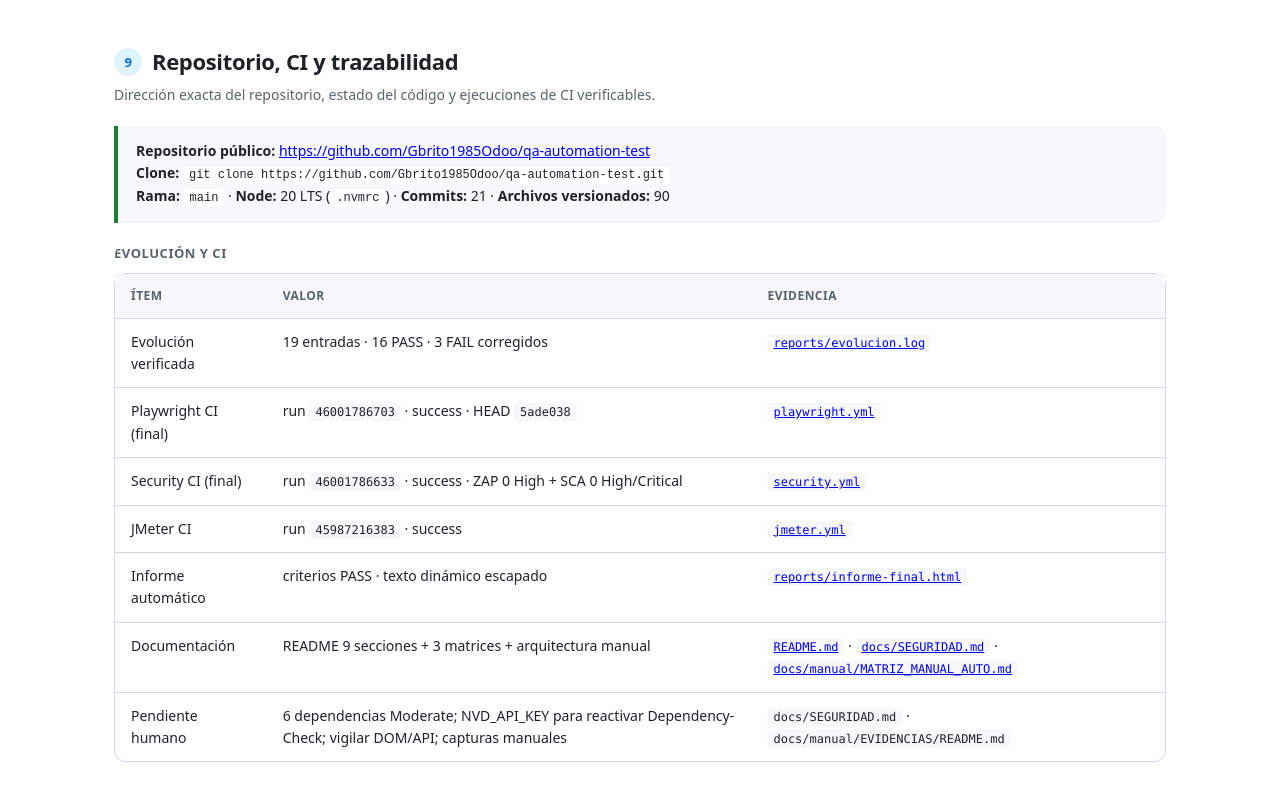
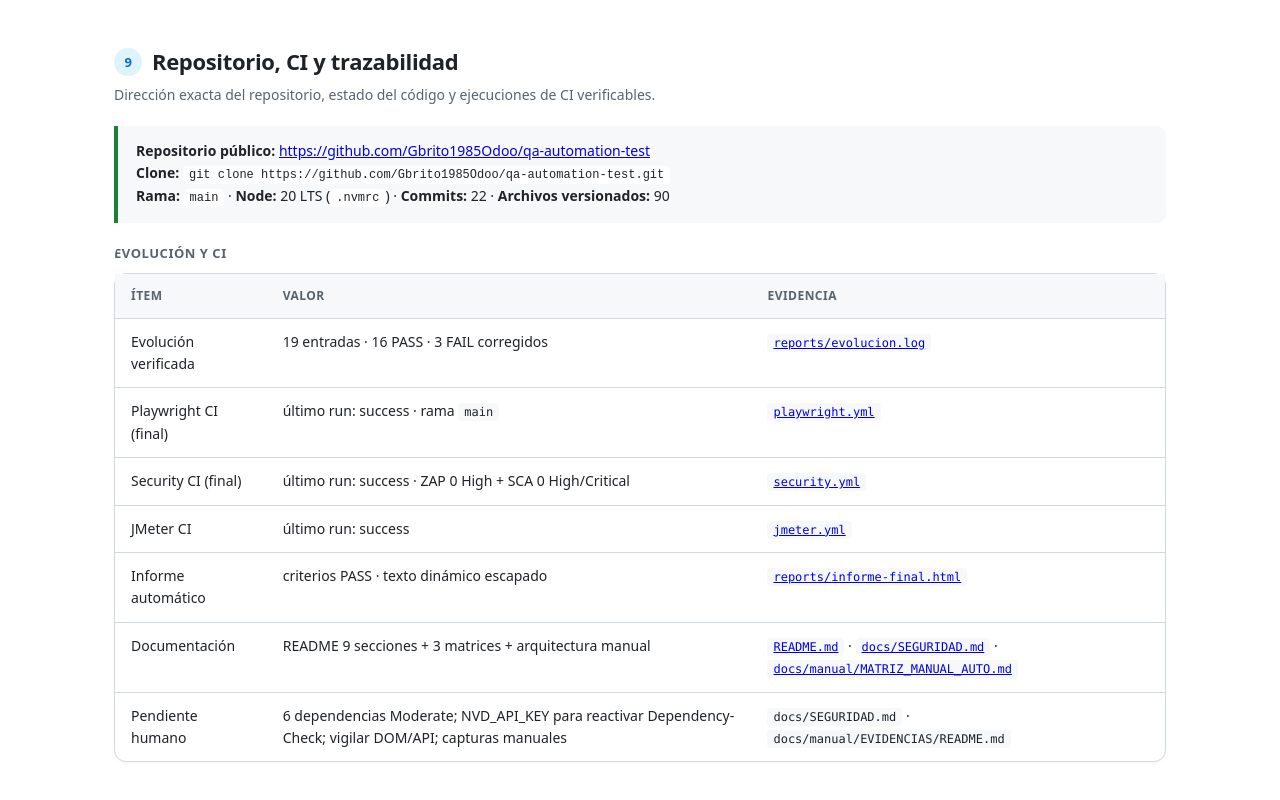
Before and after one commit to Gbrito1985Odoo/qa-automation-test, a website: page informe-resultados.html in a window 1280 px wide. Shown: the part 4297-5097 px from the top of the page. Drawn offline with Linux system fonts and the light colour scheme.

Commit message:
docs(informes): CI sin IDs obsoletos y cifras finales

```diff
--- a/informe-resultados.html
+++ b/informe-resultados.html
@@ -644,7 +644,7 @@
     <b>Repositorio público:</b>
     <a href="https://github.com/Gbrito1985Odoo/qa-automation-test">https://github.com/Gbrito1985Odoo/qa-automation-test</a><br>
     <b>Clone:</b> <code>git clone https://github.com/Gbrito1985Odoo/qa-automation-test.git</code><br>
-    <b>Rama:</b> <code>main</code> · <b>Node:</b> 20 LTS (<code>.nvmrc</code>) · <b>Commits:</b> 21 · <b>Archivos versionados:</b> 90
+    <b>Rama:</b> <code>main</code> · <b>Node:</b> 20 LTS (<code>.nvmrc</code>) · <b>Commits:</b> 22 · <b>Archivos versionados:</b> 90
   </div>
 
   <table>
@@ -654,9 +654,9 @@
     </thead>
     <tbody>
       <tr><td>Evolución verificada</td><td>19 entradas · 16 PASS · 3 FAIL corregidos</td><td><a href="https://github.com/Gbrito1985Odoo/qa-automation-test/blob/main/reports/evolucion.log"><code>reports/evolucion.log</code></a></td></tr>
-      <tr><td>Playwright CI (final)</td><td>run <code>46001786703</code> · success · HEAD <code>5ade038</code></td><td><a href="https://github.com/Gbrito1985Odoo/qa-automation-test/blob/main/.github/workflows/playwright.yml"><code>playwright.yml</code></a></td></tr>
-      <tr><td>Security CI (final)</td><td>run <code>46001786633</code> · success · ZAP 0 High + SCA 0 High/Critical</td><td><a href="https://github.com/Gbrito1985Odoo/qa-automation-test/blob/main/.github/workflows/security.yml"><code>security.yml</code></a></td></tr>
-      <tr><td>JMeter CI</td><td>run <code>45987216383</code> · success</td><td><a href="https://github.com/Gbrito1985Odoo/qa-automation-test/blob/main/.github/workflows/jmeter.yml"><code>jmeter.yml</code></a></td></tr>
+      <tr><td>Playwright CI (final)</td><td>último run: success · rama <code>main</code></td><td><a href="https://github.com/Gbrito1985Odoo/qa-automation-test/actions/workflows/playwright.yml"><code>playwright.yml</code></a></td></tr>
+      <tr><td>Security CI (final)</td><td>último run: success · ZAP 0 High + SCA 0 High/Critical</td><td><a href="https://github.com/Gbrito1985Odoo/qa-automation-test/actions/workflows/security.yml"><code>security.yml</code></a></td></tr>
+      <tr><td>JMeter CI</td><td>último run: success</td><td><a href="https://github.com/Gbrito1985Odoo/qa-automation-test/actions/workflows/jmeter.yml"><code>jmeter.yml</code></a></td></tr>
       <tr><td>Informe automático</td><td>criterios PASS · texto dinámico escapado</td><td><a href="https://github.com/Gbrito1985Odoo/qa-automation-test/blob/main/reports/informe-final.html"><code>reports/informe-final.html</code></a></td></tr>
       <tr><td>Documentación</td><td>README 9 secciones + 3 matrices + arquitectura manual</td><td><a href="https://github.com/Gbrito1985Odoo/qa-automation-test/blob/main/README.md"><code>README.md</code></a> · <a href="https://github.com/Gbrito1985Odoo/qa-automation-test/blob/main/docs/SEGURIDAD.md"><code>docs/SEGURIDAD.md</code></a> · <a href="https://github.com/Gbrito1985Odoo/qa-automation-test/blob/main/docs/manual/MATRIZ_MANUAL_AUTO.md"><code>docs/manual/MATRIZ_MANUAL_AUTO.md</code></a></td></tr>
       <tr><td>Pendiente humano</td><td>6 dependencias Moderate; NVD_API_KEY para reactivar Dependency-Check; vigilar DOM/API; capturas manuales</td><td><code>docs/SEGURIDAD.md</code> · <code>docs/manual/EVIDENCIAS/README.md</code></td></tr>
```
Also changed, not shown: informe-entrega.html (+4 -4 lines).
